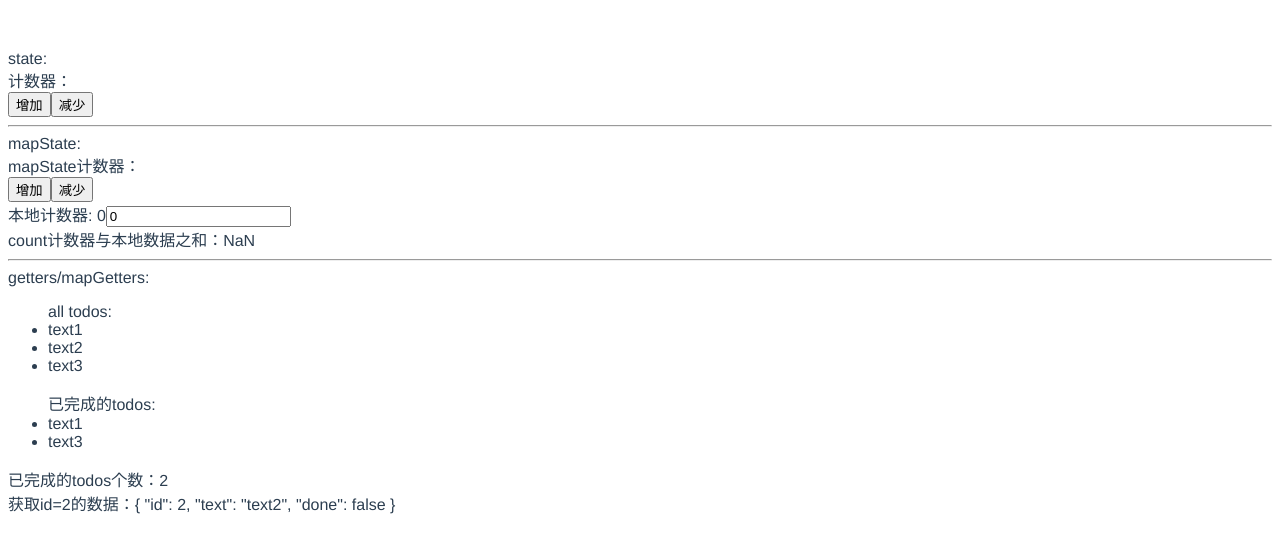
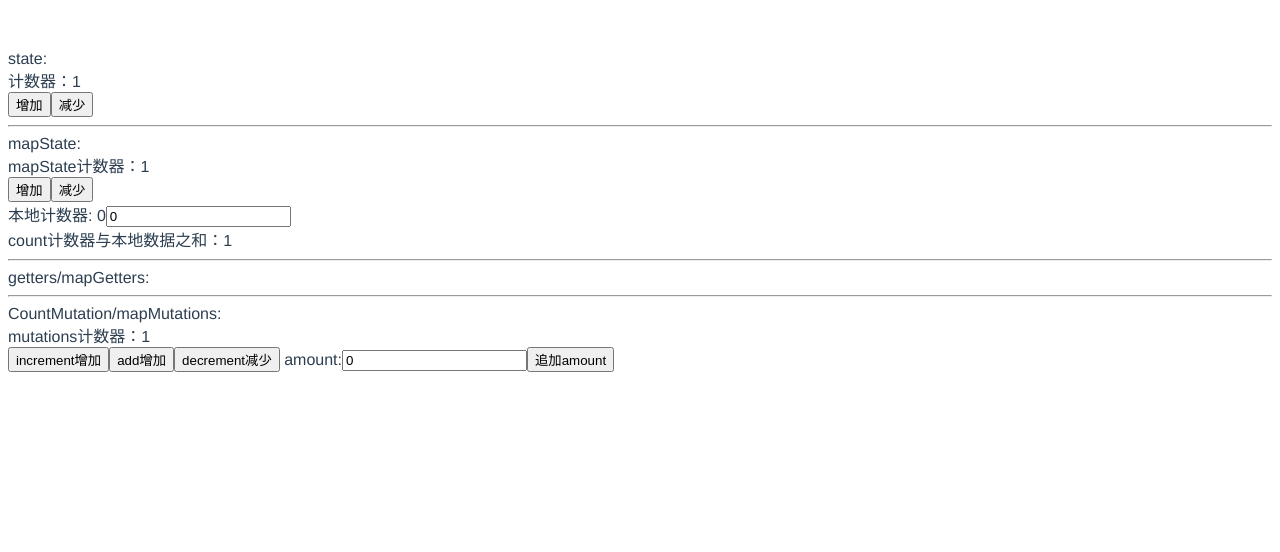
Before and after one commit to cloudtian/vuex-test, a Vue app: page /#/index in a window 1280 px wide. Shown: the top 552 px of the page. Built offline with nearby package versions, Linux system fonts and the light colour scheme.

Commit message:
[add]添加mutations使用和mapMutations辅助函数使用

```diff
--- a/src/mod-index/index.vue
+++ b/src/mod-index/index.vue
@@ -7,7 +7,10 @@
         <map-state-count></map-state-count>
         <hr>
         getters/mapGetters:
-        <getter-todos></getter-todos>
+        <!-- <getter-todos></getter-todos> -->
+        <hr/>
+        CountMutation/mapMutations:
+        <count-mutation></count-mutation>
     </div>
 </template>
 
@@ -16,15 +19,20 @@ import Count from '../store/state/count.vue';
 // import store from '../store/state/count.js';
 import MapStateCount from '../store/state/mapStateCount.vue';
 
-import store from '../store/getter/todos.js';
-import GetterTodos from '../store/getter/todos.vue';
+// import store from '../store/getter/todos.js';
+// import GetterTodos from '../store/getter/todos.vue';
+
+import store from '../store/mutation/count.js';
+import CountMutation from '../store/mutation/count.vue';
 
 export default {
   store,
   components: {
     Count,
     MapStateCount,
-    GetterTodos
+
+    // GetterTodos,
+    CountMutation
   }
 };
 </script>
--- /dev/null
+++ b/src/store/mutation/count.js
@@ -0,0 +1,38 @@
+import Vuex from 'vuex';
+import Vue from 'vue';
+
+Vue.use(Vuex);
+
+const store = new Vuex.Store({
+    state: {
+        count: 1
+    },
+    mutations: {
+
+        // 调用方式 store.commit('increment')
+        increment (state) {
+            // 变更状态
+            state.count++;
+        },
+
+        /*
+        * 提交载荷（payload）: 通过store.commit传入额外的参数，即mutation的载荷payload
+        * 通过store.commit('incrementPayload', payload);
+        * 对象风格的提交方式： store.commit({
+        *   type: 'incrementPayload',
+        *   amount: 10
+        * })
+        */
+        incrementPayload (state, payload) {
+            state.count += payload.amount;
+        },
+
+        decrement (state) {
+            state.count--;
+        }
+
+        // Mutation 必须是同步函数
+    }
+});
+
+export default store;
--- /dev/null
+++ b/src/store/mutation/count.vue
@@ -0,0 +1,46 @@
+<template>
+    <div>
+        <div>mutations计数器：{{ count }}</div>
+        <button @click="increment">increment增加</button>
+        <button @click="add">add增加</button>
+        <button @click="decrement">decrement减少</button>
+        amount:<input v-model="amount">
+        <button @click="incrementPayload({amount: +amount})">追加amount</button>
+    </div>
+
+</template>
+<script>
+import {mapState, mapMutations} from 'vuex';
+
+export default {
+    data () {
+        return {
+            amount: 0
+        };
+    },
+    computed: {
+        ...mapState([
+            'count'
+        ])
+    },
+    methods: {
+        ...mapMutations([
+
+            // 将 this.increment()映射为 this.$store.commit('increment')
+            'increment',
+
+            // mapMutations也支持载荷
+            // 将this.incrementPayload(amount)映射为this.$store.commit('incrementPayload', amount)
+            'incrementPayload'
+        ]),
+        ...mapMutations({
+
+            // 将this.add()映射为this.$store.commit('increment')
+            add: 'increment'
+        }),
+        decrement () {
+            this.$store.commit('decrement');
+        }
+  }
+};
+</script>
--- a/src/store/state/count.vue
+++ b/src/store/state/count.vue
@@ -8,7 +8,6 @@
 </template>
 <script>
 export default {
-  name: 'Counter',
   computed: {
     count () {
       return this.$store.state.count;
```
